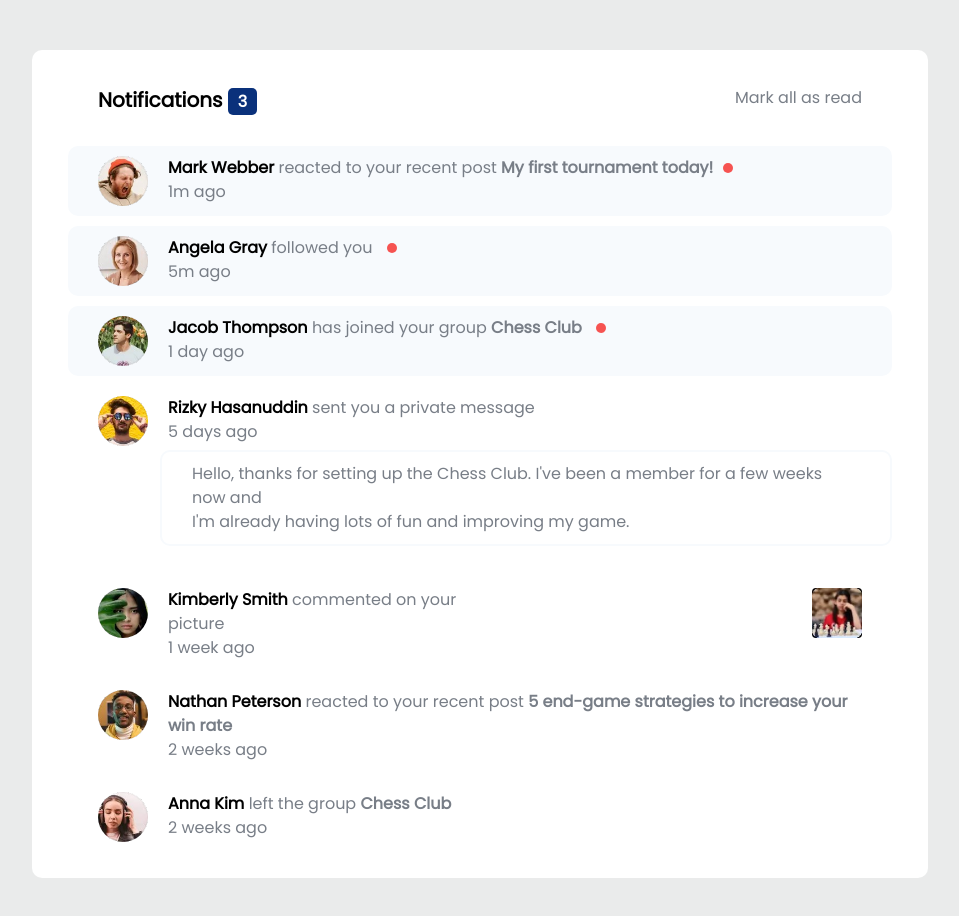
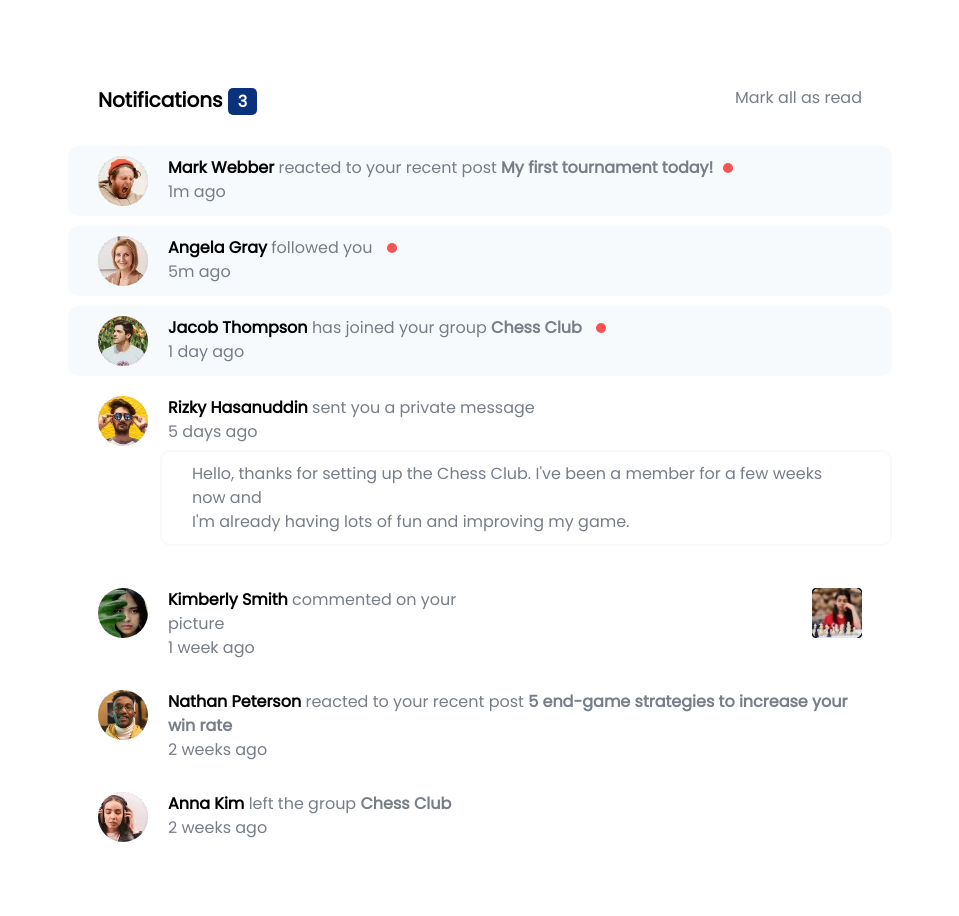
Before and after one commit to Padmasripriya/notifications-page, a React (Create React App) app: page / in a window 1280 px wide. Shown: the top 916 px of the page, without its empty margins (160-1119 px from the left). Built offline with nearby package versions, Linux system fonts and the light colour scheme.

Commit message:
removing the background color

```diff
--- a/src/App.css
+++ b/src/App.css
@@ -11,7 +11,7 @@ body, p, span {
 }
 
 body {
-    background: hsl(180, 2%, 92%);
+   /* background: hsl(180, 2%, 92%); */
 }
 
 img {
```
